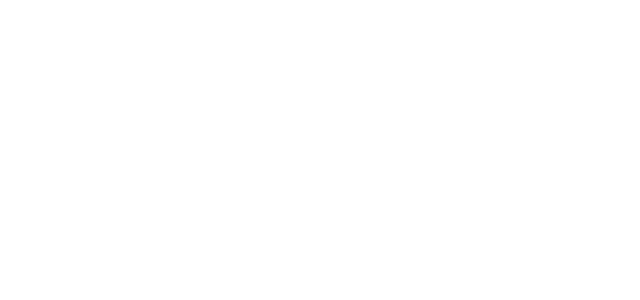
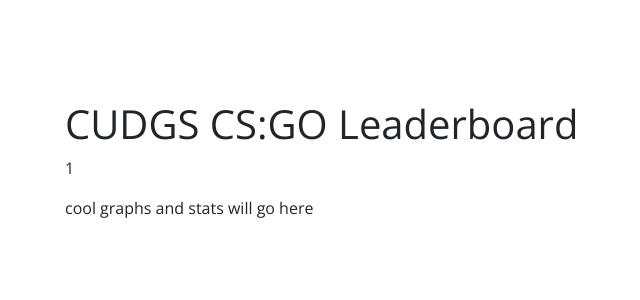
Before and after one commit to cameron-robey/popskill-frontend, a React (Create React App) app: page /player/1 in a window 1280 px wide. Shown: the top 300 px of the page, without its empty margins (127-767 px from the left). Built offline with nearby package versions, Linux system fonts and the light colour scheme; no server answers.

Commit message:
individual pages

```diff
--- a/src/App.tsx
+++ b/src/App.tsx
@@ -15,7 +15,7 @@
       <Route exact path="/">
         <Home />
       </Route>
-      <Route exact path="/user/:id">
+      <Route exact path="/player/:playerID">
         <Player />
       </Route>
     </Router>
--- a/src/pages/Home.tsx
+++ b/src/pages/Home.tsx
@@ -1,6 +1,6 @@
 // Modules
 import React, { useState, useEffect } from 'react';
-
+import { Link } from 'react-router-dom';
 
 // Contexts
 
@@ -8,6 +8,9 @@
 
 // Styles
 import * as styles from './styles/HomeStyles';
+
+// Assets
+import flashbang from './../assets/flash.png';
 
 interface Data {
   username: string,
@@ -55,7 +58,12 @@
         <tbody>
           {data.map((player, index) => <tr>
             <td>{index + 1}</td>
-            <td><a href={`https://popflash.site/user/${player.user_id}`}>{player.username}</a></td>
+            <td>
+              <Link to={`/player/${player.user_id}`}>{player.username}</Link>
+              <styles.PopflashLink href={`https://popflash.site/user/${player.user_id}`}>
+                <img src={flashbang} />
+              </styles.PopflashLink>
+            </td>
             <td>{`${player.SR}`}
               <styles.DiffChange className={Math.sign(player.last_diff) === 1 ? 'text-success' : Math.sign(player.last_diff) === -1 ? 'text-danger' : ''}>
                 {`${(player.last_diff<0?"":"+") + player.last_diff}`}
--- a/src/pages/Player.tsx
+++ b/src/pages/Player.tsx
@@ -43,6 +43,8 @@
       <h1>CUDGS CS:GO Leaderboard</h1>
       <p>{playerID}</p>
 
+      <p>cool graphs and stats will go here</p>
+
     </styles.PageWrapper>
   </>
 }
--- a/src/pages/styles/HomeStyles.tsx
+++ b/src/pages/styles/HomeStyles.tsx
@@ -25,3 +25,12 @@
     color: #212529;
   }
 `;
+
+export const PopflashLink = styled.a`
+  float: right;
+  img {
+    height: 1rem;
+  }
+
+
+`;
```
Also changed, not shown: src/assets/flash.png (added).
